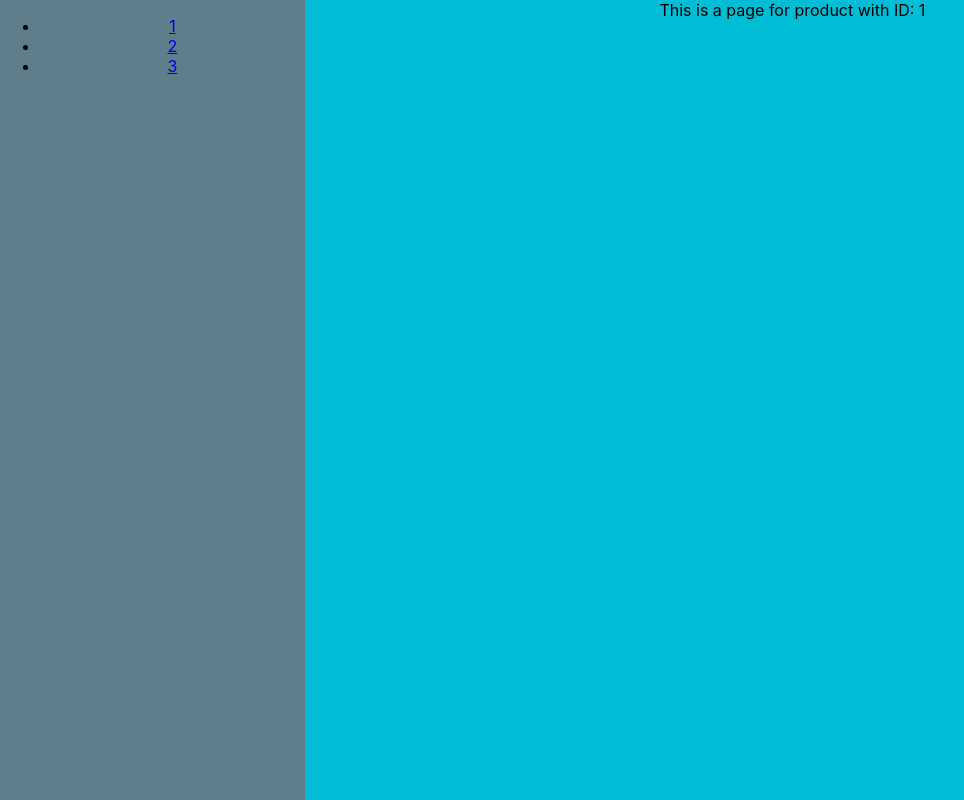
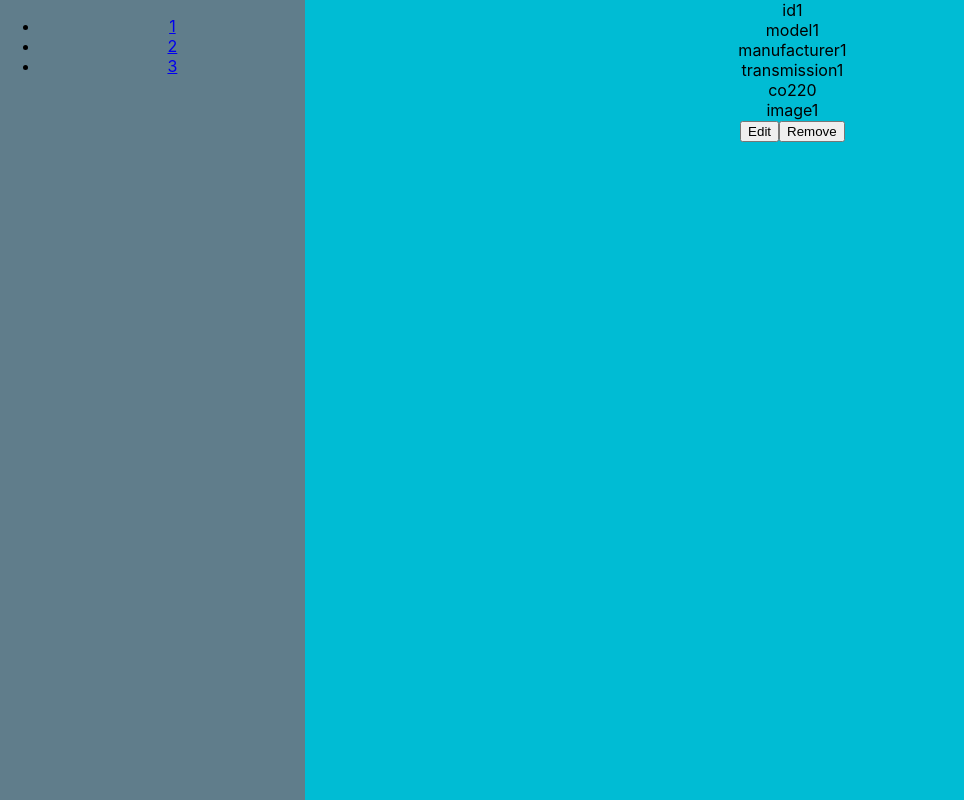
Before and after one commit to hichriHoussem/car-catalog-web-app, a React (Create React App) app: page /car/1 in a window 1280 px wide. Shown: the whole page, without its empty margins (0-964 px from the left). Built offline with nearby package versions, Linux system fonts and the light colour scheme.

Commit message:
minor ui changes

```diff
--- a/src/components/Car/index.tsx
+++ b/src/components/Car/index.tsx
@@ -5,12 +5,12 @@ interface TParams {
   id: string;
 }
 
-interface Cars {
+interface CarType {
   id: number;
   model: string;
   manufacturer: string;
-  Transmission: string;
-  coTwo: number;
+  transmission: string;
+  co2: number;
   image: string;
 }
 
@@ -19,44 +19,70 @@ const carsList = [
     id: 1,
     model: '1',
     manufacturer: '1',
-    Transmission: '1',
-    coTwo: 20,
+    transmission: '1',
+    co2: 20,
     image: '1',
   },
   {
     id: 2,
     model: '2',
     manufacturer: '2',
-    Transmission: '2',
-    coTwo: 20,
+    transmission: '2',
+    co2: 20,
     image: '2',
   },
   {
     id: 3,
     model: '3',
     manufacturer: '3',
-    Transmission: '3',
-    coTwo: 20,
+    transmission: '3',
+    co2: 20,
     image: '3',
   },
 ];
+
+interface CarsDetails {
+  car: CarType;
+  selector: string;
+}
+
+function Field(props: CarsDetails) {
+  return (
+    <div>
+      <span>{props.selector}</span>
+      {props.car[props.selector]}
+    </div>
+  );
+}
 
 function Car({ match }: RouteComponentProps<TParams>) {
   if (!match.params.id) {
     return (
       <div className="right-side">
-        <div className="empty-message">Select from the left list</div>{' '}
+        <div className="empty-message">
+          Select from the left list
+          <div className="car-action">
+            <button>Add a car</button>
+          </div>
+        </div>{' '}
       </div>
     );
   }
 
   const selectedCar = carsList.filter(
-    (c: Cars) => c.id === parseInt(match.params.id, 0)
+    (c: CarType) => c.id === parseInt(match.params.id, 0)
   );
 
   return (
     <div className="right-side">
-      This is a page for product with ID: {selectedCar[0].id}{' '}
+      {Object.keys(selectedCar[0]).map((c: string) => (
+        <Field key={c} car={selectedCar[0]} selector={c} />
+      ))}
+
+      <div className="car-action">
+        <button>Edit</button>
+        <button>Remove</button>
+      </div>
     </div>
   );
 }
--- a/src/components/CarsList/index.tsx
+++ b/src/components/CarsList/index.tsx
@@ -13,7 +13,7 @@ interface Cars {
   id: number;
   model: string;
   manufacturer: string;
-  Transmission: string;
+  transmission: string;
   coTwo: number;
   image: string;
 }
@@ -23,7 +23,7 @@ const carsList = [
     id: 1,
     model: '1',
     manufacturer: '1',
-    Transmission: '1',
+    transmission: '1',
     coTwo: 20,
     image: '1',
   },
@@ -31,7 +31,7 @@ const carsList = [
     id: 2,
     model: '2',
     manufacturer: '2',
-    Transmission: '2',
+    transmission: '2',
     coTwo: 20,
     image: '2',
   },
@@ -39,13 +39,13 @@ const carsList = [
     id: 3,
     model: '3',
     manufacturer: '3',
-    Transmission: '3',
+    transmission: '3',
     coTwo: 20,
     image: '3',
   },
 ];
 
-function Product({ match }: RouteComponentProps<TParams>) {
+function CarList({ match }: RouteComponentProps<TParams>) {
   return (
     <div className="left-aside">
       <nav>
@@ -61,4 +61,4 @@ function Product({ match }: RouteComponentProps<TParams>) {
   );
 }
 
-export default Product;
+export default CarList;
```
